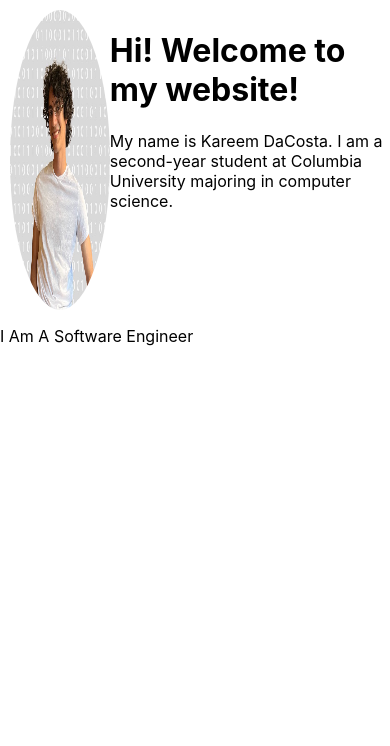
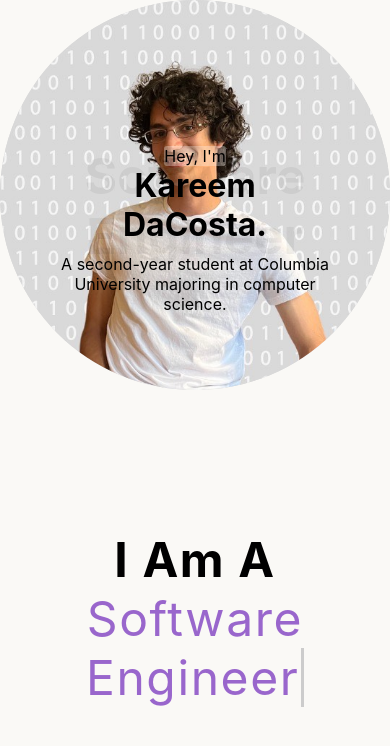
Before and after one commit to KareemDaCosta/kareem-dacosta-personal-website, a React (Create React App) app: page / in a window 390 px wide. Shown: the top 746 px of the page. Built offline with nearby package versions, Linux system fonts and the light colour scheme.

Commit message:
Completed Profile Card

```diff
--- a/public/index.html
+++ b/public/index.html
@@ -9,12 +9,10 @@
       name="description"
       content="Web site created using create-react-app"
     />
-    <link rel="apple-touch-icon" href="%PUBLIC_URL%/logo192.png" />
     <!--
       manifest.json provides metadata used when your web app is installed on a
       user's mobile device or desktop. See https://developers.google.com/web/fundamentals/web-app-manifest/
     -->
-    <link rel="manifest" href="%PUBLIC_URL%/manifest.json" />
     <!--
       Notice the use of %PUBLIC_URL% in the tags above.
       It will be replaced with the URL of the `public` folder during the build.
--- a/src/components/App/App.css
+++ b/src/components/App/App.css
@@ -11,3 +11,8 @@ img {
   width: 100%;
   height: 100%;
 }
+
+body {
+  background-color: #faf9f6;
+  min-height: 100vh;
+}
--- a/src/components/Home/Home.css
+++ b/src/components/Home/Home.css
@@ -1,14 +1,88 @@
 .profile-pic-container {
-    height: 300px;
-    width: 300px;
+    height: auto;
+    min-width: 50%;
 }
 
 .profile-pic {
     border-radius: 50%;
+    box-shadow: 0 0 8px 8px #d9d9d9 inset;
+}
+
+.my-name-wrapper {
+    position: relative;
+}
+
+.my-name-background {
+    position: absolute;
+    top: 0px;
+    margin: 0px;
+    width: 100%;
+    opacity: 0.05;
+    font-size: 50px;
+}
+
+.my-name {
+    margin: 0px;
 }
 
 .profile-card {
+    height: 100%;
+    padding-top: 0px;
+    margin: auto;
+    max-width: 940px;
+}
+
+.profile-card-wrapper {
+    position: relative;
     display: flex;
-    margin-left: 10px;
-    margin-top: 10px;
+    align-items: center;
 }
+
+.profile-card-text {
+    padding: 20px;
+    text-align: center;
+}
+
+.profile-card-text-blurb {
+    padding: 10%;
+    padding-top: 10px;
+}
+
+@media screen and (max-width: 680px)  {
+    .profile-card-wrapper {
+        flex-direction: column;
+        position: relative;
+    }
+
+    .profile-card-text {
+        position: absolute;
+        top: 0px;
+        left: 0px;
+        height: 100%;
+        display: flex;
+        flex-direction: column;
+        justify-content: center;
+        text-align: center;
+        align-items: center;
+        padding-top: 50px;
+        padding-bottom: 0px;
+    }
+
+    .my-name-wrapper {
+        align-self: stretch;
+        display: flex;
+        flex-direction: column;
+    }
+
+    .hello {
+        background: #faf9f64D;
+        border-radius: 3px;
+        align-self: center;
+    }
+}
+
+@media screen and (max-width: 280px)  {
+    .profile-card-text {
+        position: relative;
+    }
+}
--- a/src/components/Home/Home.jsx
+++ b/src/components/Home/Home.jsx
@@ -1,66 +1,30 @@
 import './Home.css';
 import profilePic from "../../images/profilePic.jpg"
 import { useEffect, useRef } from 'react';
+import TypingEffect from '../TypingEffect/TypingEffect';
 
 export default function Home() {
-
-    const cursorRef = useRef(null);
-    const typedTextRef = useRef(null);
-
-    const textArray = ["Software Engineer", "Web Developer", "Student"];
-    const typingDelay = 200;
-    const erasingDelay = 100;
-    const newTextDelay = 2000; // Delay between current and next text
-    let textArrayIndex = 0;
-    let charIndex = 0;
-
-    function type() {
-        if (charIndex < textArray[textArrayIndex].length) {
-            if(!cursorRef.current.classList.contains("typing")) cursorRef.current.classList.add("typing");
-            typedTextRef.current.textContent += textArray[textArrayIndex].charAt(charIndex);
-            charIndex++;
-            setTimeout(type, typingDelay);
-        }
-        else {
-            cursorRef.current.classList.remove("typing");
-            setTimeout(erase, newTextDelay);
-        }
-    }
-
-    function erase() {
-        if (charIndex > 0) {
-        if(!cursorRef.current.classList.contains("typing")) cursorRef.current.classList.add("typing");
-        typedTextRef.current.textContent = textArray[textArrayIndex].substring(0, charIndex-1);
-        charIndex--;
-        setTimeout(erase, erasingDelay);
-    }
-    else {
-        cursorRef.current.classList.remove("typing");
-        textArrayIndex++;
-        if(textArrayIndex>=textArray.length) textArrayIndex=0;
-        setTimeout(type, typingDelay + 1100);
-    }
-    }
-
-    useEffect(() => {
-        if(textArray.length) setTimeout(type, newTextDelay + 250);
-    }, [])
 
     return (
         <div className="home">
             <div className="profile-card">
-                <div className="profile-pic-container">
-                    <img className="profile-pic" src={profilePic} alt="profile-pic" />
-                </div>
-                <div className="profile-card-text">
-                    <h1>Hi! Welcome to my website!</h1>
-                    <p>My name is Kareem DaCosta. I am a second-year student at Columbia University majoring in computer science.</p>
+                <div className="profile-card-wrapper">
+                    <div className="profile-pic-container">
+                        <img className="profile-pic" src={profilePic} alt="profile-pic" />
+                    </div>
+                    <div className="profile-card-text">
+                        <div className="my-name-wrapper">
+                            <div className="hello">Hey, I'm</div>
+                            <div className="name-wrapper">
+                                <h1 className="my-name">Kareem<br />DaCosta<span>.</span></h1>
+                                <h1 className='my-name-background'>Software<br />Engineer</h1>
+                            </div>
+                        </div>
+                        <div className="profile-card-text-blurb">A second-year student at Columbia University majoring in computer science.</div>
+                    </div>
                 </div>
             </div>
-
-            <div className="I">
-                <p>I Am A <span className="typed-text" ref={typedTextRef}></span><span className="cursor" ref={cursorRef}>&nbsp;</span></p>
-            </div>
+            <TypingEffect />
         </div>
     )
 }
--- /dev/null
+++ b/src/components/TypingEffect/TypingEffect.css
@@ -0,0 +1,36 @@
+.I {
+	margin-top: 80px;
+	margin-bottom: 80px;
+  display: flex;
+  justify-content: center;
+  align-items: center;
+}
+.I p {
+  font-size: 3rem;
+  padding: 0.5rem;
+  font-weight: bold;
+  letter-spacing: 0.1rem;
+  text-align: center;
+  overflow: hidden;
+}
+.I p span.typed-text {
+  font-weight: normal;
+  color: #9966cc;
+}
+.I p span.cursor {
+  display: inline-block;
+  background-color: #ccc;
+  margin-left: 0.1rem;
+  width: 3px;
+  animation: blink 1s infinite;
+}
+.I p span.cursor.typing {
+  animation: none;
+}
+@keyframes blink {
+  0%  { background-color: #ccc; }
+  49% { background-color: #ccc; }
+  50% { background-color: transparent; }
+  99% { background-color: transparent; }
+  100%  { background-color: #ccc; }
+}
--- /dev/null
+++ b/src/components/TypingEffect/TypingEffect.jsx
@@ -0,0 +1,58 @@
+import { useEffect, useRef, useState } from "react";
+import "./TypingEffect.css"
+
+export default function TypingEffect() {
+    const cursorRef = useRef(null);
+    const typedTextRef = useRef(null);
+
+    const textArray = ["Software Engineer", "Web Developer", "Student", "Volunteer CS Teacher"];
+    const typingDelay = 200;
+    const erasingDelay = 100;
+    const newTextDelay = 2000; // Delay between current and next text
+    let textArrayIndex = 0;
+    let charIndex = 0;
+    const triggeredText = useRef(false)
+
+    function type() {
+        if (charIndex < textArray[textArrayIndex].length) {
+            if(!cursorRef.current.classList.contains("typing")) cursorRef.current.classList.add("typing");
+            typedTextRef.current.textContent += textArray[textArrayIndex].charAt(charIndex);
+            charIndex++;
+            setTimeout(type, typingDelay);
+        }
+        else {
+            cursorRef.current.classList.remove("typing");
+            setTimeout(erase, newTextDelay);
+        }
+    }
+
+    function erase() {
+        if (charIndex > 0) {
+        if(!cursorRef.current.classList.contains("typing")) cursorRef.current.classList.add("typing");
+        typedTextRef.current.textContent = textArray[textArrayIndex].substring(0, charIndex-1);
+        charIndex--;
+        setTimeout(erase, erasingDelay);
+    }
+    else {
+        cursorRef.current.classList.remove("typing");
+        textArrayIndex++;
+        if(textArrayIndex>=textArray.length) textArrayIndex=0;
+        setTimeout(type, typingDelay + 1100);
+    }
+    }
+
+    useEffect(() => {
+        if(textArray.length && !triggeredText.current) {
+            setTimeout(type, newTextDelay + 250);
+            triggeredText.current = true;
+        }
+    }, [])
+
+    return (
+        <div className="typing-effect">
+            <div className="I">
+                <p>I Am A <span className="typed-text" ref={typedTextRef}></span><span className="cursor" ref={cursorRef}>&nbsp;</span></p>
+            </div>
+        </div>
+    )
+}
```
